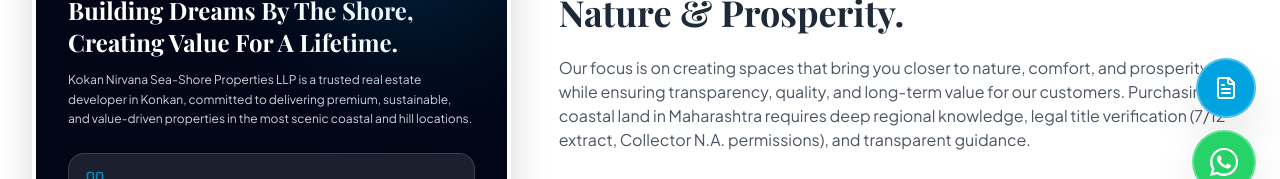
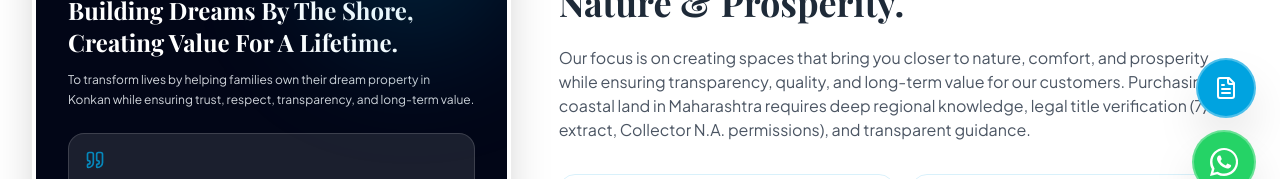
Before and after one commit to neuronexuspvtltd/kokan-nirvana-, a React (Vite) app: page /about in a window 1280 px wide. Shown: the part 582-761 px from the top of the page. Built offline with nearby package versions, Linux system fonts and the light colour scheme; no server answers; a web font is replaced by a local one.

Commit message:
Update AboutSection brand card description with core purpose text

```diff
--- a/src/components/AboutSection.jsx
+++ b/src/components/AboutSection.jsx
@@ -168,7 +168,7 @@
               </h3>
 
               <p className="text-xs text-gray-300 leading-relaxed font-sans mb-6">
-                Kokan Nirvana Sea-Shore Properties LLP is a trusted real estate developer in Konkan, committed to delivering premium, sustainable, and value-driven properties in the most scenic coastal and hill locations.
+                To transform lives by helping families own their dream property in Konkan while ensuring trust, respect, transparency, and long-term value.
               </p>
 
               {/* Purpose Quote Box */}
```
Also changed, not shown: 2 other files (tests, documents, lock files or other folders).
